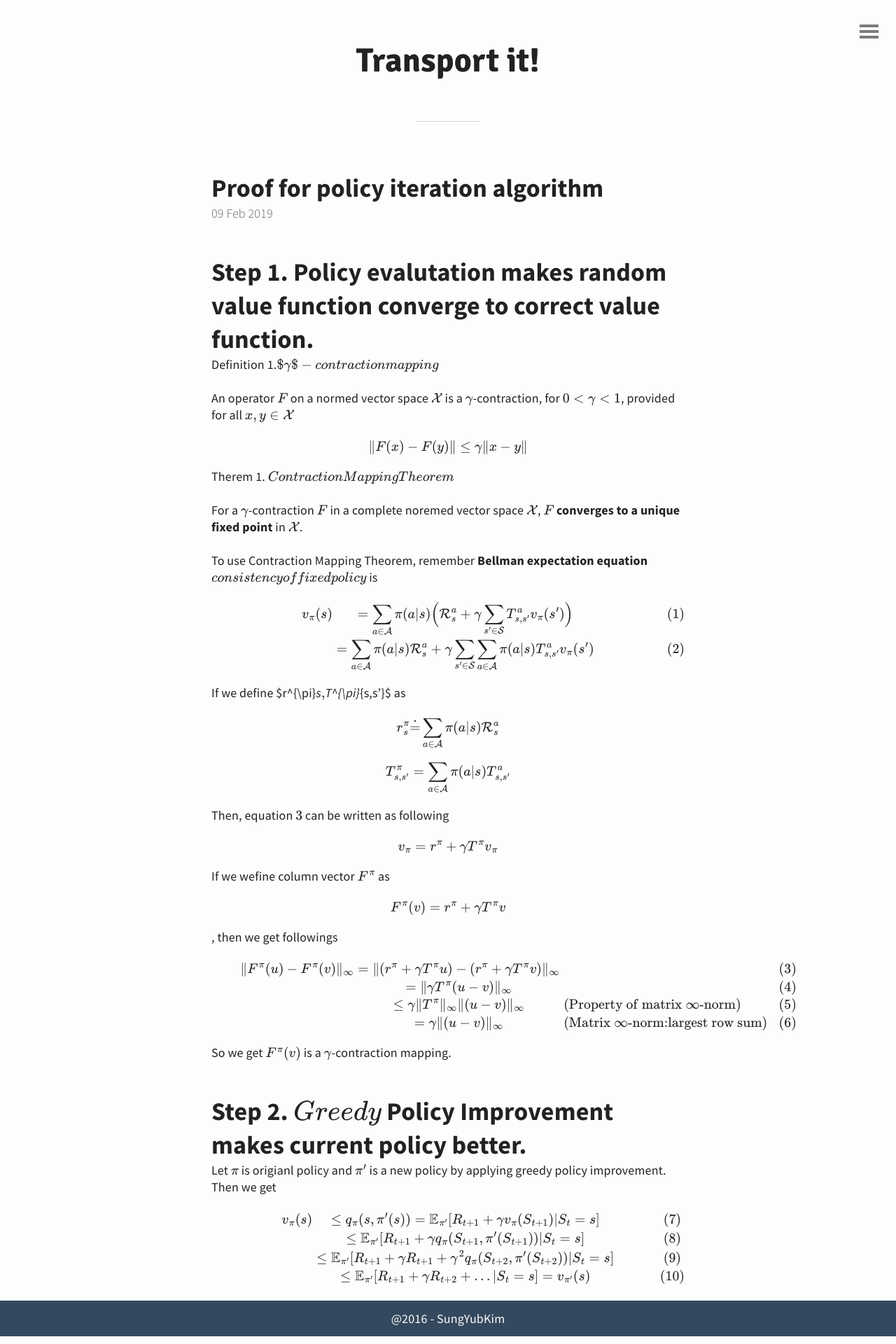
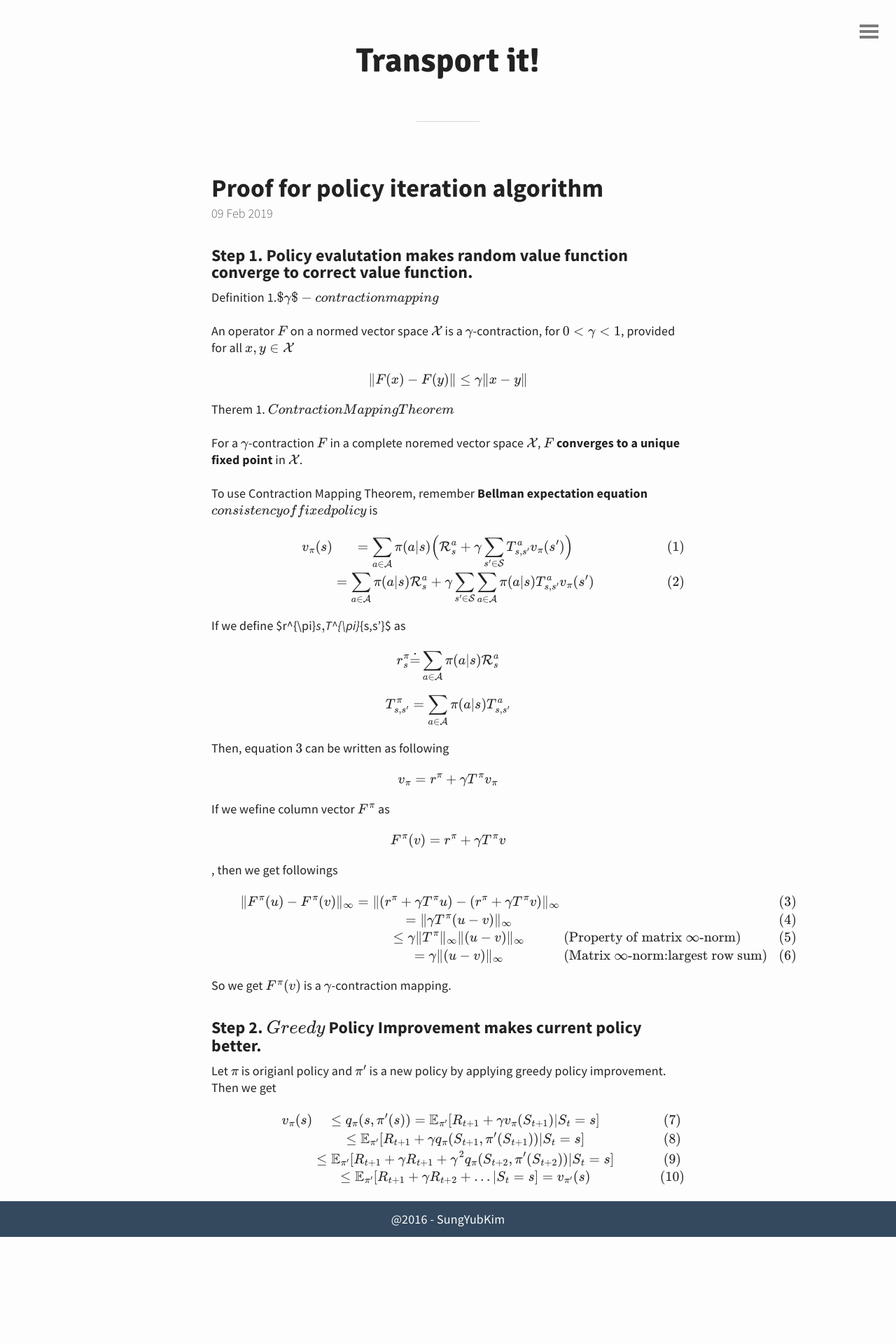
Before and after one commit to sungyubkim/sungyubkim.github.io, a Jekyll site: the page built from _posts/Reinforcement Learning/2019-2-1-Proof-for-policy-iteration.md, in a window 1280 px wide. Shown: the top 1920 px of the page at 70% size. Built offline with Jekyll 4.4.1, drawn with Linux system fonts in a browser that asks for light colours; formulas are drawn with MathJax 3; a script that is not in the unit is left out.

Commit message:
no message

```diff
--- a/_posts/Reinforcement Learning/2019-2-1-Proof-for-policy-iteration.md
+++ b/_posts/Reinforcement Learning/2019-2-1-Proof-for-policy-iteration.md
@@ -9,7 +9,7 @@ mathjax: true
 
 
 
-## Step 1. Policy evalutation makes random value function converge to correct value function.
+#### Step 1. Policy evalutation makes random value function converge to correct value function.
 
 Definition 1.\($\gamma$-contraction mapping\)
 
@@ -82,7 +82,7 @@ $$
 
 So we get $F^{\pi}(v)$ is a $\gamma$-contraction mapping.
 
-## Step 2. (Greedy) Policy Improvement makes current policy better.
+#### Step 2. (Greedy) Policy Improvement makes current policy better.
 
 Let $\pi$ is origianl policy and $\pi'$ is a new policy by applying greedy policy improvement. Then we get
 
```
